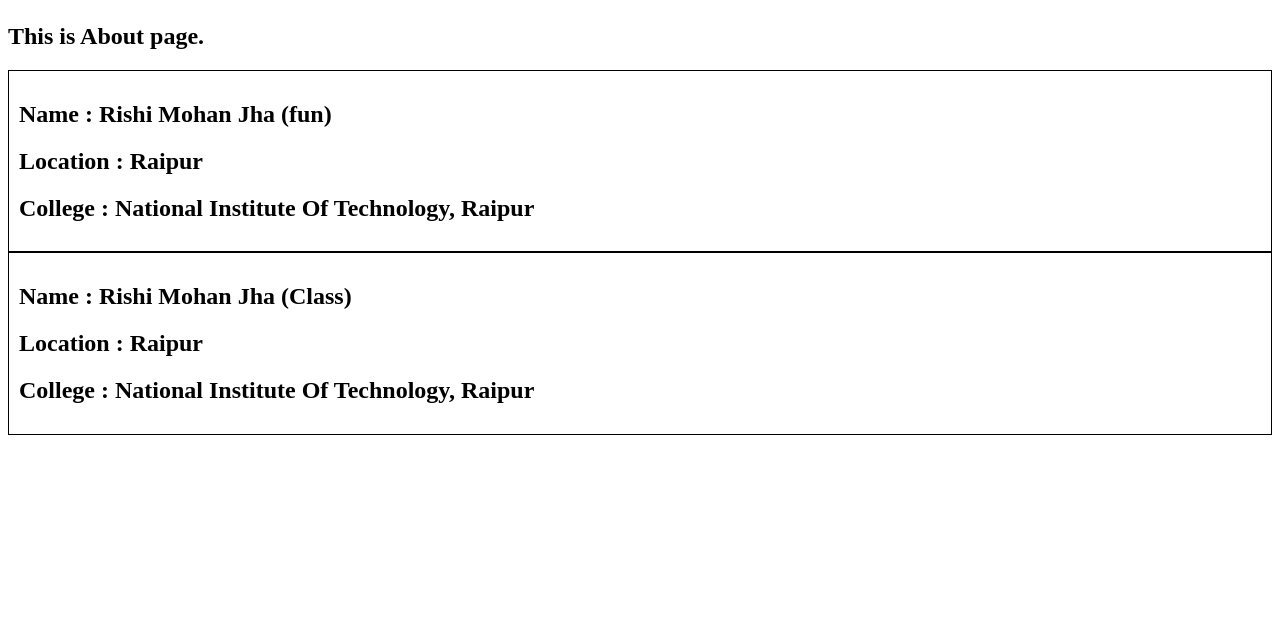
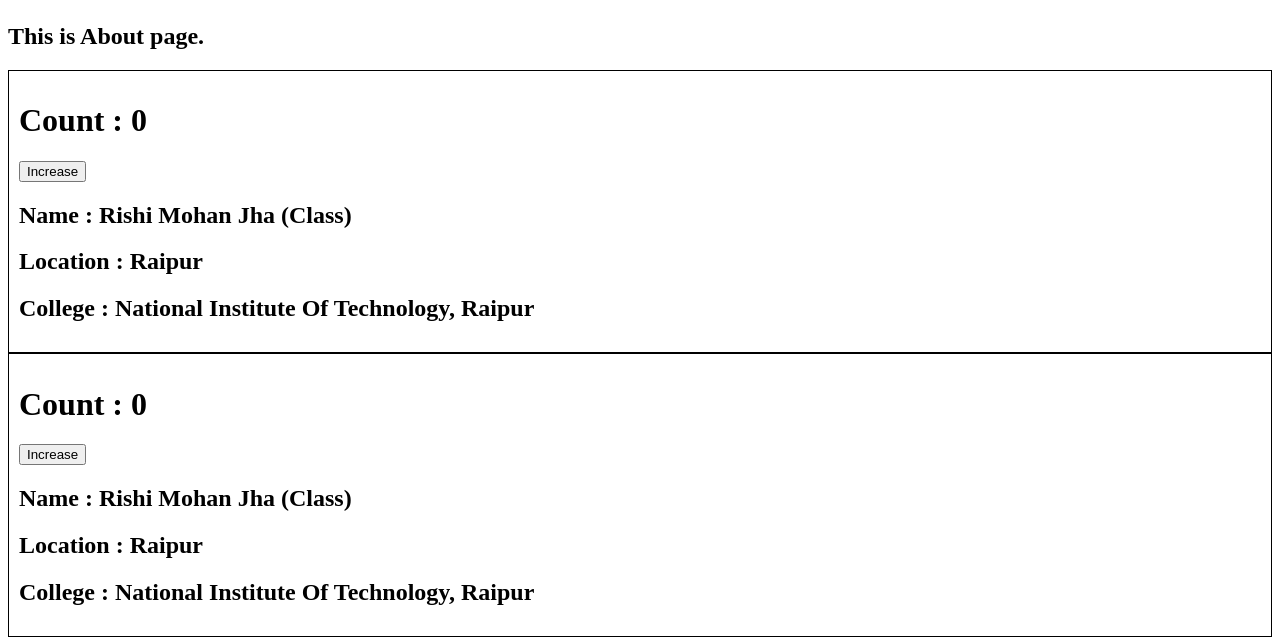
Before and after one commit to Rishi-Mohan/Foody, a React (Vite) app: page /about in a window 1280 px wide. Shown: the part 223-865 px from the top of the page. Before the commit the page ends 800 px from the top, so only its background shows below. Built offline with nearby package versions, Linux system fonts and the light colour scheme.

Commit message:
Life Cycle of React

```diff
--- a/src/Components/About.js
+++ b/src/Components/About.js
@@ -1,15 +1,28 @@
-import User from "./User";
+// import User from "./User";
 import UserClass from "./UserClass";
+import React from "react";
 
-const About = () => {
+class About extends React.Component {
+  constructor(props) {
+    super(props);
+    console.log("parent Constructor");
+  }
+
+  componentDidMount() {
+    console.log("parent mount");
+  }
+
+  render() {
+    console.log("parent render");
     return (
       <div>
         <h1>About Us</h1>
         <h2>This is About page.</h2>
-      <User name="Rishi Mohan Jha (fun)" location="Raipur" />
+        <UserClass name="Rishi Mohan Jha (Class)" location="Raipur" />
         <UserClass name="Rishi Mohan Jha (Class)" location="Raipur" />
       </div>
     );
-};
+  }
+}
 
 export default About;
--- a/src/Components/User.js
+++ b/src/Components/User.js
@@ -1,6 +1,10 @@
+import { useState } from "react";
+
 const User = ({ name, location }) => {
+  const [count] = useState(0);
   return (
     <div className="user-card">
+      <h1>Count : {count}</h1>
       <h2> Name : {name}</h2>
       <h2> Location : {location}</h2>
       <h2> College : National Institute Of Technology, Raipur </h2>
--- a/src/Components/UserClass.js
+++ b/src/Components/UserClass.js
@@ -4,13 +4,35 @@
 class UserClass extends React.Component {
   constructor(props) {
     super(props);
+    this.state = {
+      count: 0,
+    };
+    console.log("child constructor");
+  }
+
+  componentDidMount() {
+    console.log("child mount");
   }
 
   render() {
+    console.log("child render");
     // for deconstruction
     const { name, location } = this.props;
+    const { count } = this.state;
     return (
       <div className="user-card">
+        <h1> Count : {count}</h1>
+        {/* this is to show change in state variable */}
+        <button
+          onClick={() => {
+            // NEVER UPDATE STATE VARIABLES DIRECTLY
+            this.setState({
+              count: this.state.count + 1,
+            });
+          }}
+        >
+          Increase
+        </button>
         <h2> Name : {name}</h2>
         <h2> Location : {location}</h2>
         <h2> College : National Institute Of Technology, Raipur </h2>
@@ -18,18 +40,4 @@
     );
   }
 }
-/*
-// Hard-Coded Data as Class Componenets
-class UserClass extends React.Component {
-  render() {
-    return (
-      <div className="user-card">
-        <h2> Name : Rishi Mohan Jha</h2>
-        <h2> Location : Raipur</h2>
-        <h2> College : National Institute Of Technology, Raipur </h2>
-      </div>
-    );
-  }
-}
-*/
 export default UserClass;
```
Lines whose indentation alone changed are shown as unchanged.
